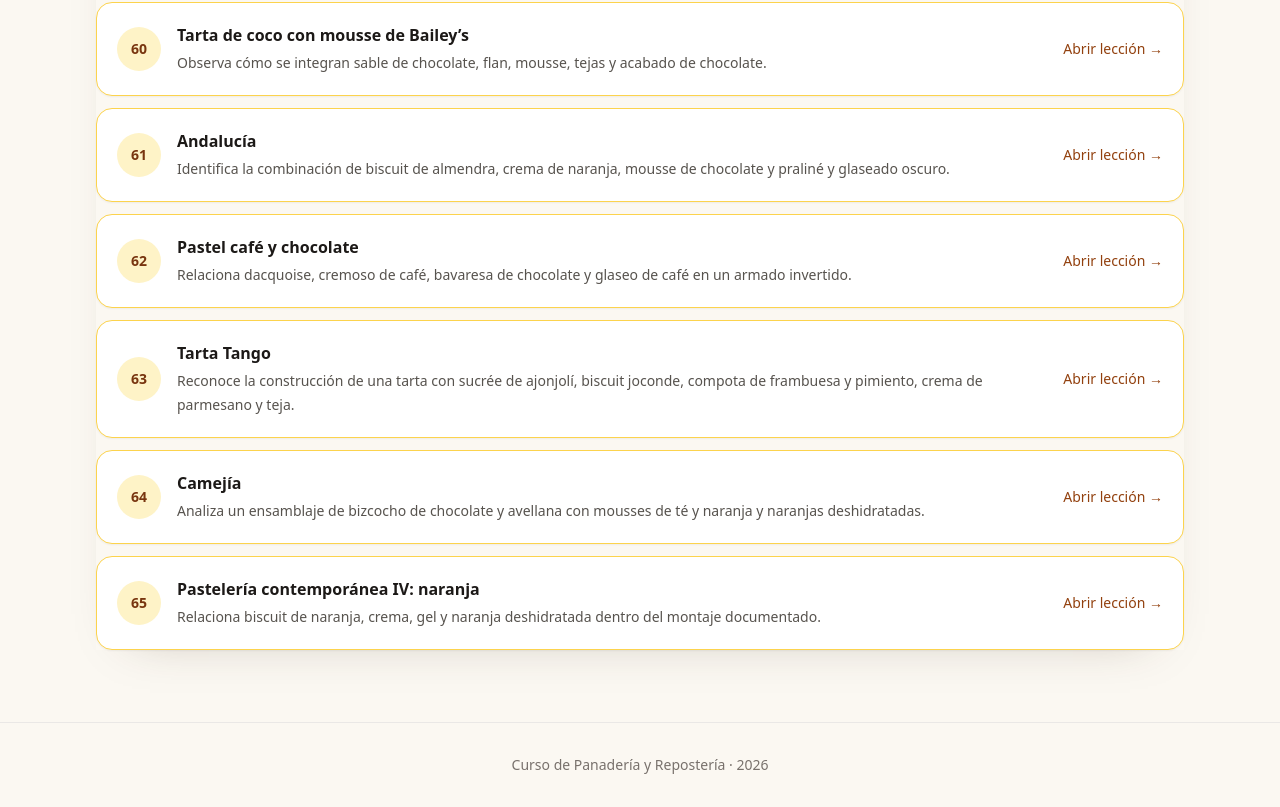
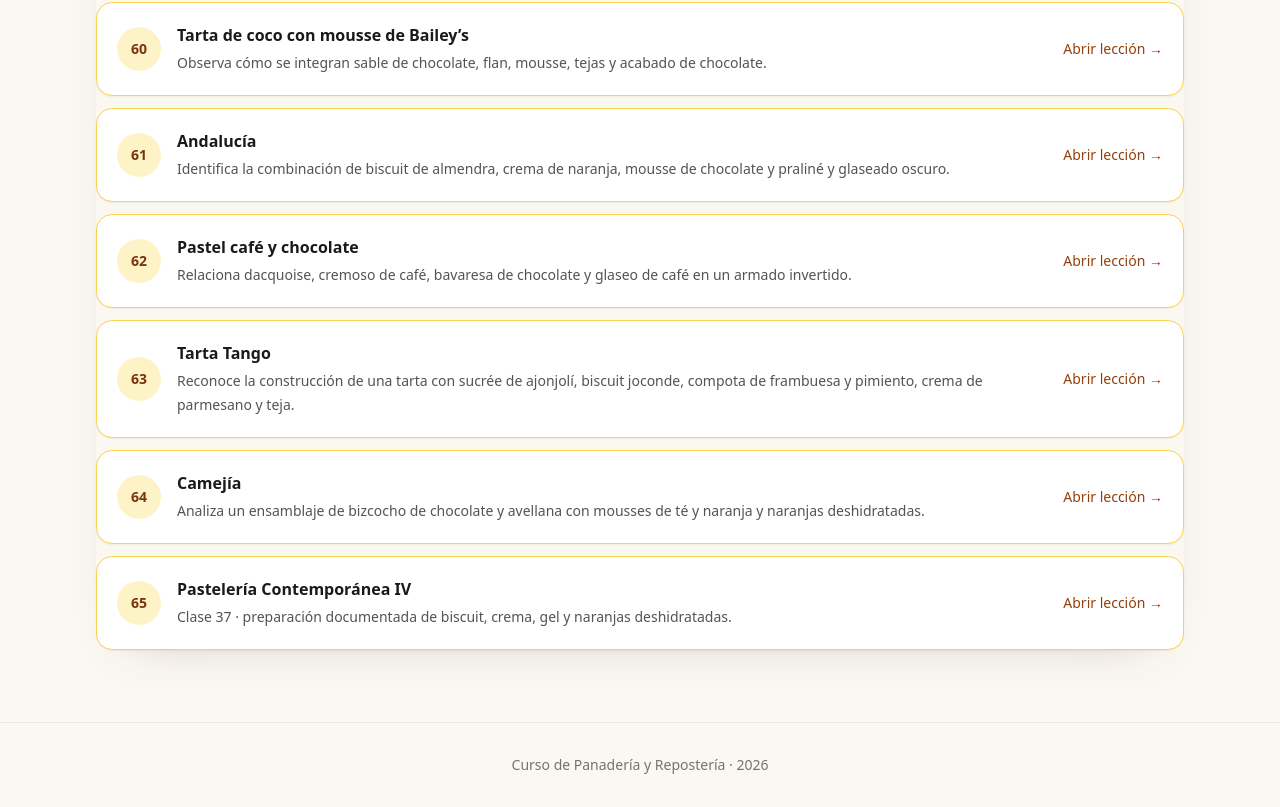
Before and after one commit to Drworm82/CursoPanadero, a Next.js app: page /modulo-8 in a window 1280 px wide. Shown: the part 1245-2052 px from the top of the page. Built offline with nearby package versions, Linux system fonts and the light colour scheme; no server answers.

Commit message:
Alinea título de L65 con la fuente

```diff
--- a/pages/modulo-8.js
+++ b/pages/modulo-8.js
@@ -15,7 +15,7 @@ const lessons = [
   ['62', 'Pastel café y chocolate', 'Relaciona dacquoise, cremoso de café, bavaresa de chocolate y glaseo de café en un armado invertido.', '/leccion-pastel-cafe-chocolate', true],
   ['63', 'Tarta Tango', 'Reconoce la construcción de una tarta con sucrée de ajonjolí, biscuit joconde, compota de frambuesa y pimiento, crema de parmesano y teja.', '/leccion-tarta-tango', true],
   ['64', 'Camejía', 'Analiza un ensamblaje de bizcocho de chocolate y avellana con mousses de té y naranja y naranjas deshidratadas.', '/leccion-camejia', true],
-  ['65', 'Pastelería contemporánea IV: naranja', 'Relaciona biscuit de naranja, crema, gel y naranja deshidratada dentro del montaje documentado.', '/leccion-pasteleria-contemporanea-naranja', true],
+  ['65', 'Pastelería Contemporánea IV', 'Clase 37 · preparación documentada de biscuit, crema, gel y naranjas deshidratadas.', '/leccion-pasteleria-contemporanea-naranja', true],
 ];
 
 export default function ModuleEightPage() {
```
